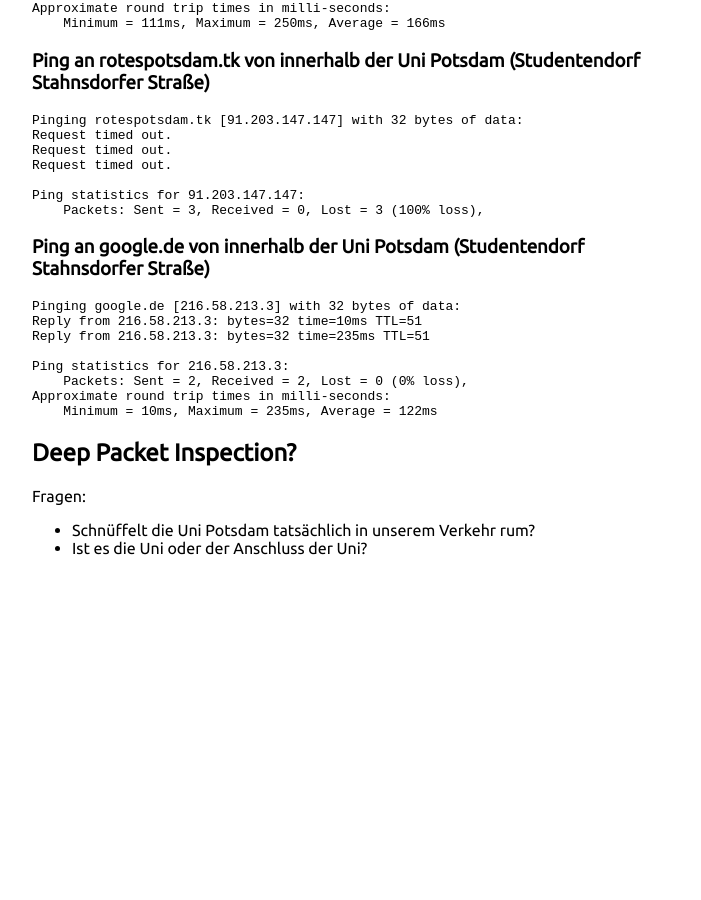
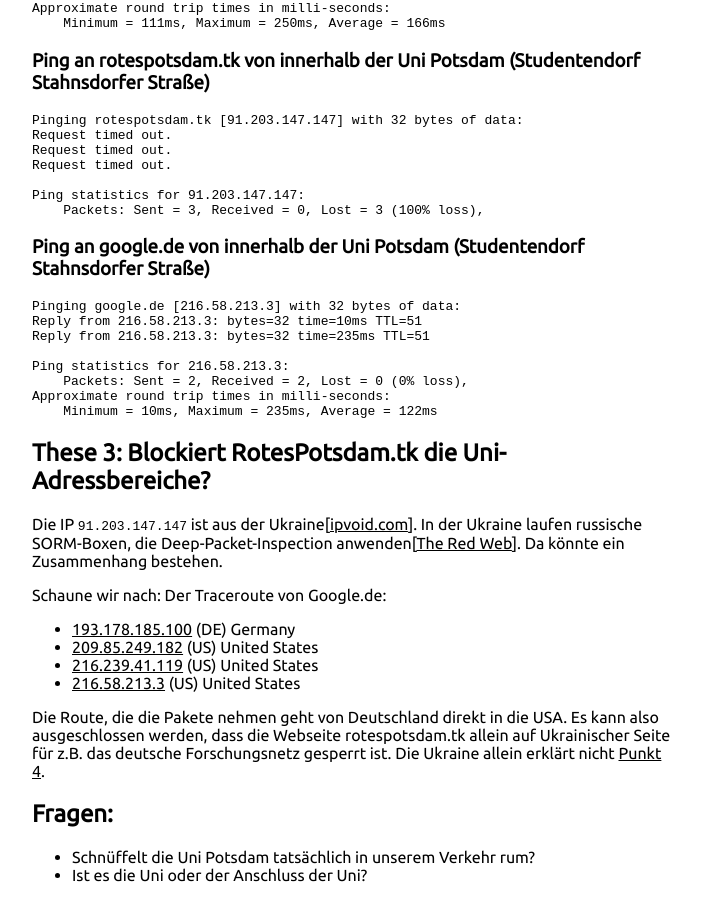
Before and after one commit to niccokunzmann/niccokunzmann.github.io, a Jekyll site: the page built from _posts/2016-06-02-Uni-Potsdam-Zensiert-Das-Internet.md, in a window 1280 px wide and 900 px high, scrolled down 2979 px. Shown: the whole window, without its empty margins (288-989 px from the left). Built offline with Jekyll 4.4.1, drawn with Linux system fonts in a browser that asks for light colours; before the commit the page ends 3552 px from its top, so only the background shows below that.

Commit message:
zur Location bezug genommen.

```diff
--- a/_posts/2016-06-02-Uni-Potsdam-Zensiert-Das-Internet.md
+++ b/_posts/2016-06-02-Uni-Potsdam-Zensiert-Das-Internet.md
@@ -42,7 +42,7 @@
 1. Google.de wird angefragt, gibt die Seite zurück, bei beiden.
 2. Der Host google.de wird an der IP von rotespotsdam.tk angefragt, in beiden Fällen ist die Anwort, dass mehrere Domänen diese IP verwenden können und google.de keine davon ist.
 3. rotespotsdam.tk wird angefragt - hier wird die Seite geblockt, wie es auch im Webbrowser der Fall ist.
-4. rotespotsdam.tk wird an der IP von google angefragt - wieder die selbe Blocknachricht.
+4. <a name="Punkt4"></a>rotespotsdam.tk wird an der IP von google angefragt - wieder die selbe Blocknachricht.
 
 Wir können davon ausgehen, dass das Blocken
 
@@ -137,9 +137,24 @@
     Approximate round trip times in milli-seconds:
         Minimum = 10ms, Maximum = 235ms, Average = 122ms
 
-## Deep Packet Inspection?
+## <a name="These3"></a>These 3: Blockiert RotesPotsdam.tk die Uni-Adressbereiche?
 
-Fragen:
+Die IP `91.203.147.147` ist aus der Ukraine[[ipvoid.com](http://www.ipvoid.com/scan/91.203.147.233/)].
+In der Ukraine laufen russische SORM-Boxen, die Deep-Packet-Inspection anwenden[[The Red Web](http://www.amazon.com/The-Red-Web-Dictators-Revolutionaries/dp/1610395735#reader_1610395735)].
+Da könnte ein Zusammenhang bestehen.
+
+Schaune wir nach: Der Traceroute von Google.de:
+
+- [193.178.185.100](http://www.ipvoid.com/scan/193.178.185.100/) (DE) Germany
+- [209.85.249.182](http://www.ipvoid.com/scan/209.85.249.182/) (US) United States
+- [216.239.41.119](http://www.ipvoid.com/scan/216.239.41.119/) (US) United States
+- [216.58.213.3](http://www.ipvoid.com/scan/216.58.213.3/) (US) United States
+
+Die Route, die die Pakete nehmen geht von Deutschland direkt in die USA.
+Es kann also ausgeschlossen werden, dass die Webseite rotespotsdam.tk allein auf Ukrainischer Seite für z.B. das deutsche Forschungsnetz gesperrt ist.
+Die Ukraine allein erklärt nicht [Punkt 4](#Punkt4).
+
+## Fragen:
 
 - Schnüffelt die Uni Potsdam tatsächlich in unserem Verkehr rum?
 - Ist es die Uni oder der Anschluss der Uni?
```
